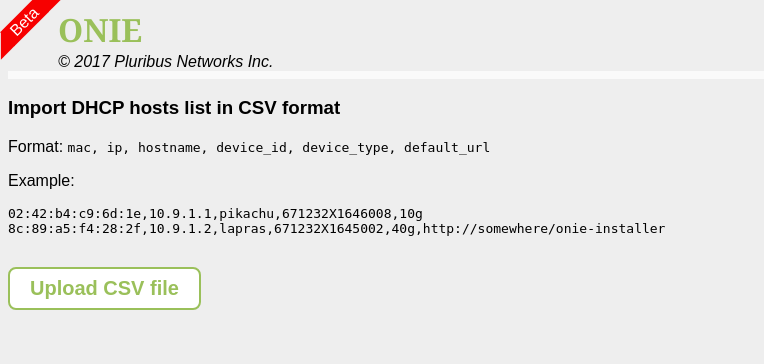
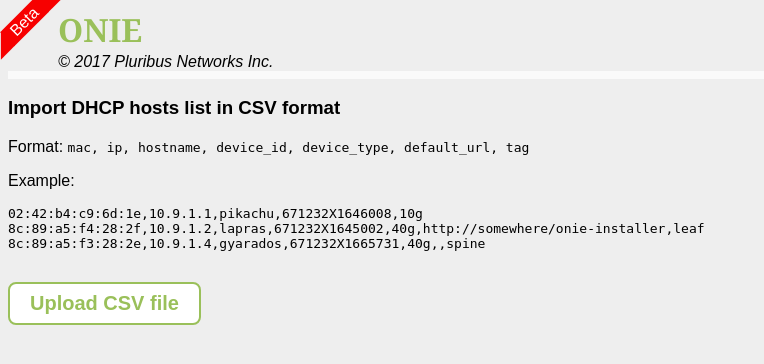
Before and after one commit to amitsi/onieztp, a Flask app: page /importcsv in a window 1280 px wide. Shown: the top 364 px of the page, without its empty margins (0-764 px from the left). Run offline with Flask 2, Linux system fonts and the light colour scheme.

Commit message:
Bug 18841 - On ansible host file creation and issue #20
Allow specifying the switch usage tag (spine/leaf) in the CSV file,
and default to "leaf" if not specified.  And use Ansible variables
SSH_USER and SSH_PASS in the generated hosts file if not specified in
the UI.

```diff
--- a/onie/docker/app/onie/onie.py
+++ b/onie/docker/app/onie/onie.py
@@ -781,7 +781,8 @@
             text = hosts_csv.read().decode('ascii')
             lines = text.split("\n")
             reader = csv.DictReader(lines, delimiter=",",
-                        fieldnames=("mac", "ip", "hostname", "device_id", "device_type", "default_url"))
+                        fieldnames=("mac", "ip", "hostname", "device_id",
+                                "device_type", "default_url", "tag"))
         except Exception as e:
             print(e)
             flash("Failed to load CSV file")
@@ -789,6 +790,8 @@
 
         try:
             for row in reader:
+                if not row['tag']:
+                    row['tag'] = 'leaf'
                 entry = DhcpClient(**row)
                 db.session.add(entry)
         except Exception as e:
--- a/onie/docker/app/onie/templates/ansible_hosts.txt
+++ b/onie/docker/app/onie/templates/ansible_hosts.txt
@@ -1,6 +1,6 @@
 {%- for tag, hosts in tags.items() -%}
 [{{ tag }}]
 {%- for host in hosts %}
-{{ host.hostname }} ansible_host={{ host.ip }} ansible_user="{{ ansible.ssh_user }}" ansible_ssh_pass="{{ ansible.ssh_pass_decrypted }}"{% endfor %}
+{{ host.hostname }} ansible_host={{ host.ip }} ansible_user="{{ ansible.ssh_user or '{{ SSH_USER }}' }}" ansible_ssh_pass="{{ ansible.ssh_pass_decrypted or '{{ SSH_PASS }}' }}"{% endfor %}
 
 {% endfor %}
--- a/onie/docker/app/onie/templates/import_csv.html
+++ b/onie/docker/app/onie/templates/import_csv.html
@@ -10,12 +10,13 @@
 {% endblock %}
 {% block body %}
     <h3>Import DHCP hosts list in CSV format</h3>
-    Format: <tt>mac, ip, hostname, device_id, device_type, default_url</tt>
+    Format: <tt>mac, ip, hostname, device_id, device_type, default_url, tag</tt>
     <p/>
     Example:
     <pre>
 02:42:b4:c9:6d:1e,10.9.1.1,pikachu,671232X1646008,10g
-8c:89:a5:f4:28:2f,10.9.1.2,lapras,671232X1645002,40g,http://somewhere/onie-installer
+8c:89:a5:f4:28:2f,10.9.1.2,lapras,671232X1645002,40g,http://somewhere/onie-installer,leaf
+8c:89:a5:f3:28:2e,10.9.1.4,gyarados,671232X1665731,40g,,spine
     </pre>
     <form id="csv-import-form" action="{{ url_for('import_csv') }}" method=post enctype="multipart/form-data">
       <p><div class="upload-btn-wrapper">
```
